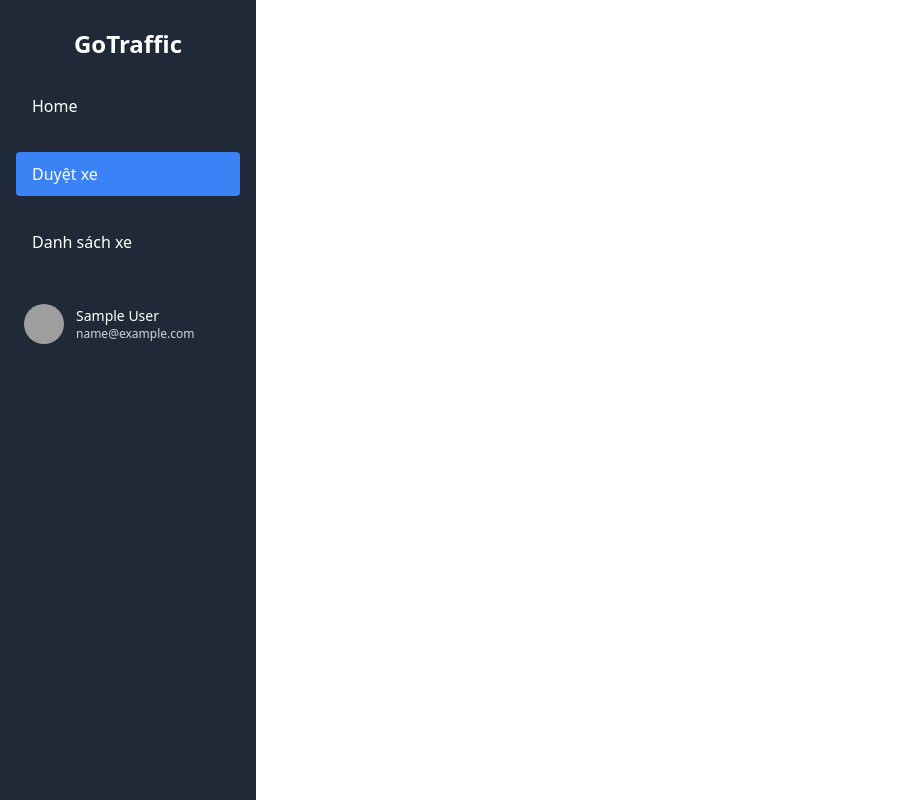
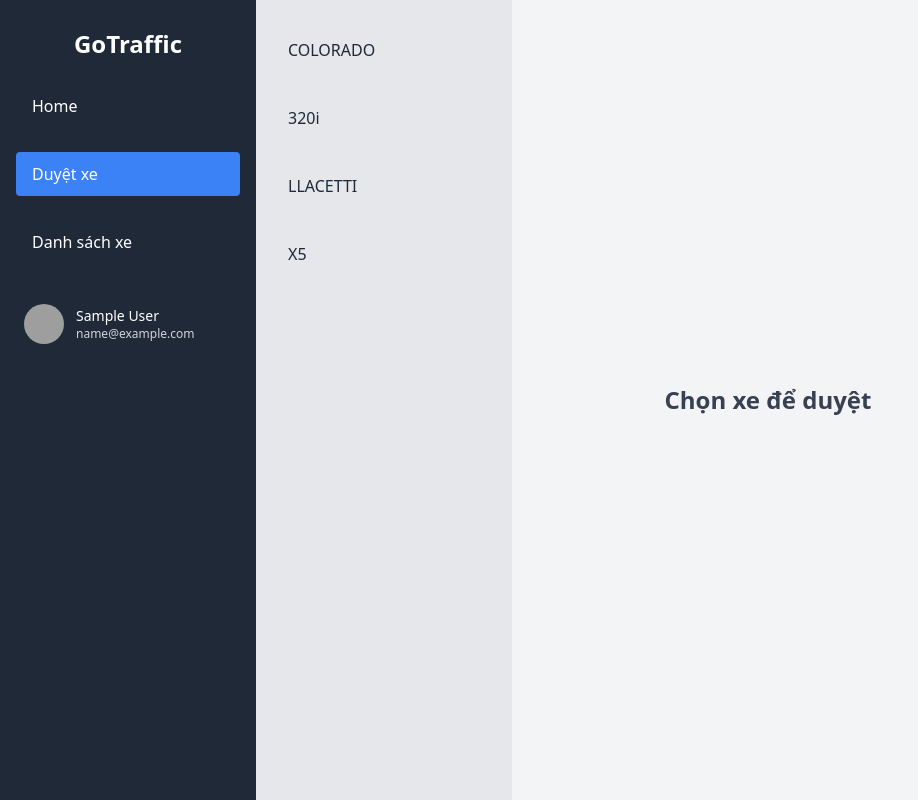
Before and after one commit to ibretsam/GoTrafficAdminPanel, a React (Vite) app: page /car-approval in a window 1280 px wide. Shown: the whole page, without its empty margins (0-918 px from the left). Built offline with nearby package versions, Linux system fonts and the light colour scheme; no server answers; sample sign-in values are in the browser's storage; grey boxes are pictures that could not be loaded.

Commit message:
update CarApproval

```diff
--- a/src/pages/CarApproval.tsx
+++ b/src/pages/CarApproval.tsx
@@ -1,5 +1,65 @@
+import { useEffect, useState } from "react";
+import { Car } from "./CarList";
+import { carListData } from "../assets/data";
+import { CarItem } from "../components/CarItem";
+
 const CarApproval = () => {
-  return <div>CarApproval</div>;
+  const [cars, setCars] = useState<Car[]>([]);
+  const [selectedCar, setSelectedCar] = useState<Car | null>(null);
+
+  useEffect(() => {
+    fetch("http://103.57.129.166:3000/car/api/get-not-browser-car")
+      .then((res) => res.json())
+      .then((data) => {
+        setCars(data.car);
+        console.log(cars);
+      })
+      .catch((error) => {
+        console.log(error);
+        setCars(carListData.listCar);
+      });
+  }, []);
+
+  const handleCarChoose = (car: Car) => {
+    if (selectedCar === car) {
+      setSelectedCar(null);
+    } else {
+      setSelectedCar(car);
+    }
+  };
+
+  return (
+    <div>
+      <div className="flex ml-64">
+        <div className="fixed h-screen  bg-gray-200 text-gray-800 w-64 space-y-6 px-4 py-7">
+          {cars.map((car) => (
+            <div
+              onClick={() => handleCarChoose(car)}
+              key={car.id}
+              className={` cursor-pointer block py-2.5 px-4 rounded transition duration-200 ${
+                car === selectedCar
+                  ? "bg-blue-500 text-white"
+                  : "hover:bg-blue-500 hover:text-white"
+              }`}
+            >
+              {car.name}
+            </div>
+          ))}
+        </div>
+        {selectedCar ? (
+          <div className="flex-grow px-4">
+            <CarItem car={selectedCar} isApprovalMode={true} />
+          </div>
+        ) : (
+          <div className="flex-grow flex items-center justify-center min-h-screen bg-gray-100">
+            <h1 className="text-2xl font-bold text-center text-gray-700">
+              Chọn xe để duyệt
+            </h1>
+          </div>
+        )}
+      </div>
+    </div>
+  );
 };
 
 export default CarApproval;
```
